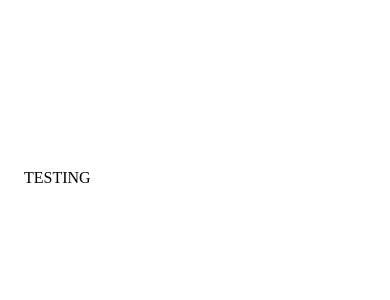
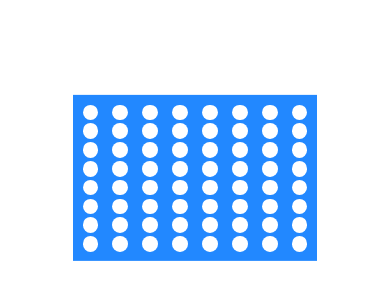
Before and after one commit to hkothari128/games, a React app: page / in a window 390 px wide. Shown: the part 244-544 px from the top of the page. Built offline with nearby package versions, Linux system fonts and the light colour scheme; the HTML template or start-up script is replaced by a standard one.

Commit message:
adds game board with media query

```diff
--- a/package.json
+++ b/package.json
@@ -38,6 +38,7 @@
     "jest": "^25.1.0",
     "loader": "^2.1.1",
     "nodemon": "^2.0.2",
+    "prop-types": "^15.7.2",
     "react-dom": "^16.13.1",
     "react-testing-library": "^8.0.1",
     "sass": "^1.26.3",
--- a/src/app.jsx
+++ b/src/app.jsx
@@ -1,10 +1,16 @@
 import React from 'react';
 import ReactDOM from 'react-dom';
+
+import Board from './components/board';
 
 import './styles.scss';
 
 const App = () => {
-  return (<div className="app">TESTING</div>);
+  return (
+    <div className="app">
+      <Board />
+    </div>
+  );
 };
 
 const rootElement = document.body;
--- /dev/null
+++ b/src/components/board/index.jsx
@@ -0,0 +1,34 @@
+import React from 'react';
+import PropTypes from 'prop-types';
+
+import './styles.scss';
+
+const Board = ({ rows, columns }) => {
+  return (
+    <div className="board">
+      {
+        Array(rows).fill(0).map(() => (
+          <div className="board__row">
+            {
+              Array(columns).fill(0).map(() => (
+                <div className="board__slot"/>
+              ))
+            }
+          </div>
+        ))
+      }
+    </div>
+  );
+};
+
+Board.defaultProps = {
+  rows: 8,
+  columns: 8,
+}
+
+Board.propTypes = {
+  rows: PropTypes.number,
+  columns: PropTypes.number,
+};
+
+export default Board;
--- /dev/null
+++ b/src/components/board/styles.scss
@@ -0,0 +1,37 @@
+@import '../../mixins/breakpoints.scss';
+
+.board {
+  background-color: #2288ff;
+  display: flex;
+  flex-direction: column;
+  justify-content: space-between;
+  margin: 0 auto;
+
+  width: 70%;
+  padding: 0.5em;
+
+
+
+  &__row {
+    display: flex;
+    flex-direction: row;
+    height: 12.5%;
+    justify-content: space-between;
+  }
+
+
+  &__slot {
+    $slot-dim: 4vw;
+
+    background-color: white;
+    border-radius: 50%;
+    margin: 0.7em;
+    height: $slot-dim;
+    width: $slot-dim;
+
+    @include max-width(phone) {
+      margin: 0.1em;
+    }
+
+  }
+}
--- a/src/components/slot/index.jsx
+++ /dev/null
@@ -1 +0,0 @@
-import React from 'react'
--- /dev/null
+++ b/src/mixins/breakpoints.scss
@@ -0,0 +1,27 @@
+@mixin min-width($size) {
+  @if $size == phone {
+    @media (min-width: 599px) { @content; }
+  } @else if $size == tablet-portrait {
+    @media (min-width: 600px) { @content; }
+  } @else if $size == tablet-landscape {
+    @media (min-width: 900px) { @content; }
+  } @else if $size == desktop {
+    @media (min-width: 1200px) { @content; }
+  } @else if $size == big-desktop {
+    @media (min-width: 1800px) { @content; }
+  }
+}
+
+@mixin max-width($size) {
+  @if $size == phone {
+    @media (max-width: 599px) { @content; }
+  } @else if $size == tablet-portrait {
+    @media (max-width: 600px) { @content; }
+  } @else if $size == tablet-landscape {
+    @media (max-width: 900px) { @content; }
+  } @else if $size == desktop {
+    @media (max-width: 1200px) { @content; }
+  } @else if $size == big-desktop {
+    @media (max-width: 1800px) { @content; }
+  }
+}
--- a/src/styles.scss
+++ b/src/styles.scss
@@ -1,6 +1,8 @@
 .app {
+  left: 1em;
   margin: 0 1em;
   position: fixed;
+  right: 1em;
   top: 50%;
   transform: translateY(-50%);
 }
```
Also changed, not shown: src/mixins/global.scss (added), 1 other file (tests, documents, lock files or other folders).
